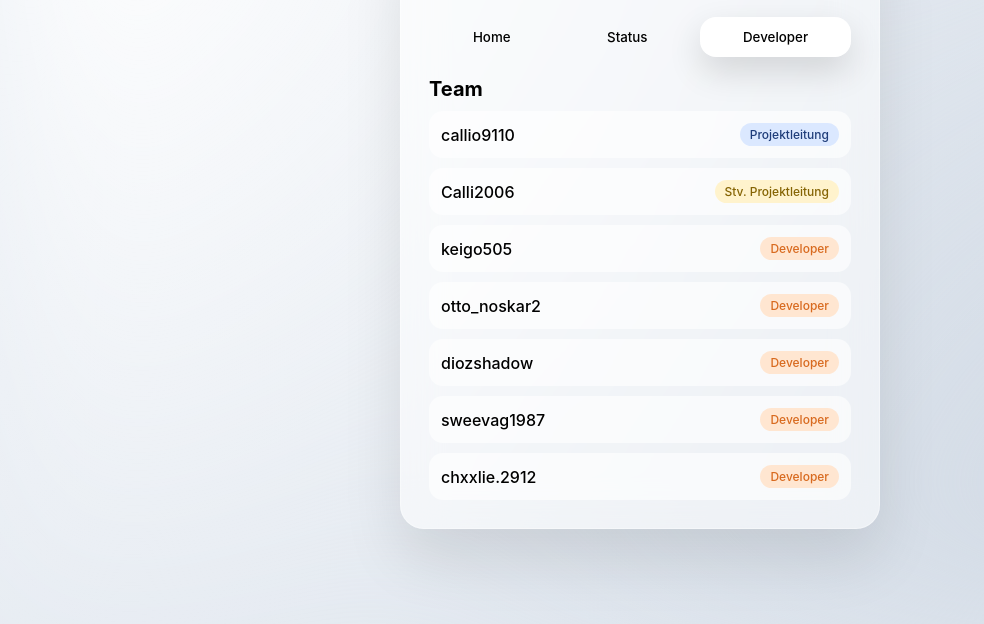
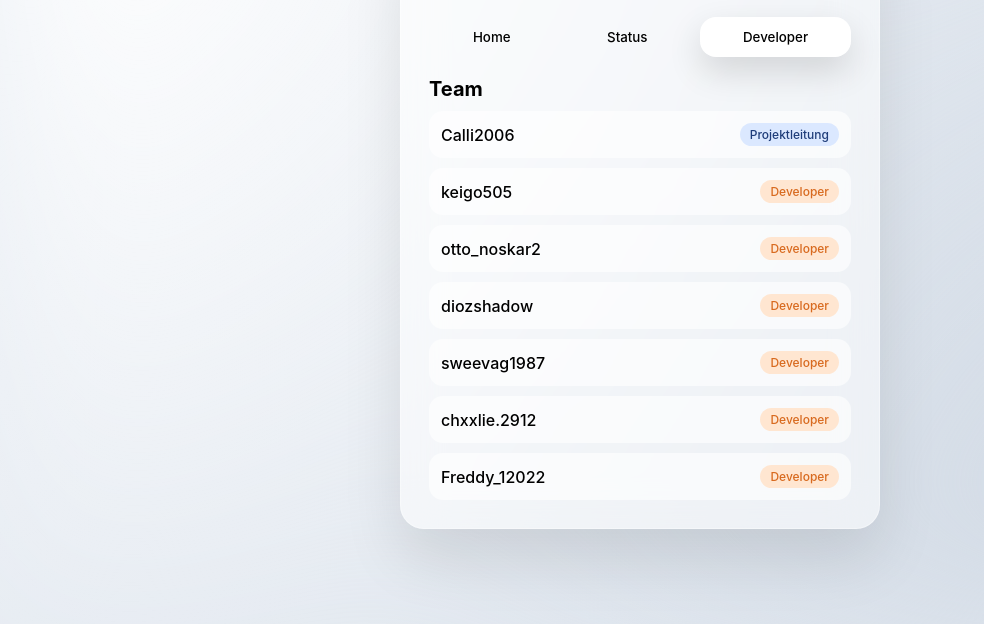
Before and after one commit to ShadowZyroX7/Erfurt-V2-Dev, a plain HTML site: page index.html in a window 1280 px wide. Both pictures are taken after a click on the button "Developer". Shown: the part 176-800 px from the top of the page, without its empty margins (0-984 px from the left). Drawn offline with Linux system fonts and the light colour scheme.

Commit message:
Update index.html

```diff
--- a/index.html
+++ b/index.html
@@ -59,15 +59,9 @@
 
             <div class="dev-list">
                 <div class="dev">
-                    <span class="dev-name">callio9110</span>
+                    <span class="dev-name">Calli2006</span>
                     <span class="role-tag lead">Projektleitung</span>
                 </div>
-
-                <div class="dev">
-                    <span class="dev-name">Calli2006</span>
-                    <span class="role-tag deputy">Stv. Projektleitung</span>
-                </div>
-
                 <div class="dev">
                     <span class="dev-name">keigo505</span>
                     <span class="role-tag dev">Developer</span>
@@ -92,6 +86,11 @@
                     <span class="dev-name">chxxlie.2912</span>
                     <span class="role-tag dev">Developer</span>
                 </div>
+
+                <div class="dev">
+                    <span class="dev-name">Freddy_12022</span>
+                    <span class="role-tag dev">Developer</span>
+                </div>
             </div>
         </section>
 
```
